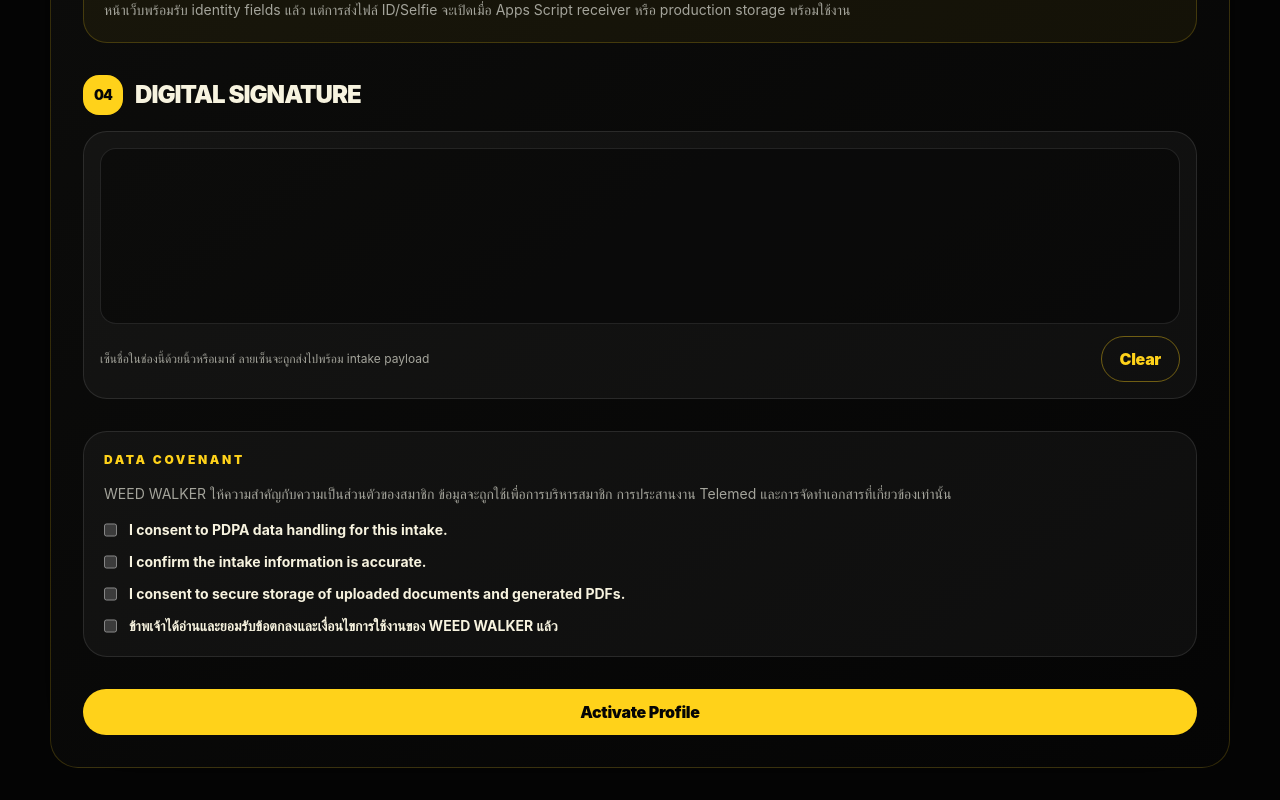
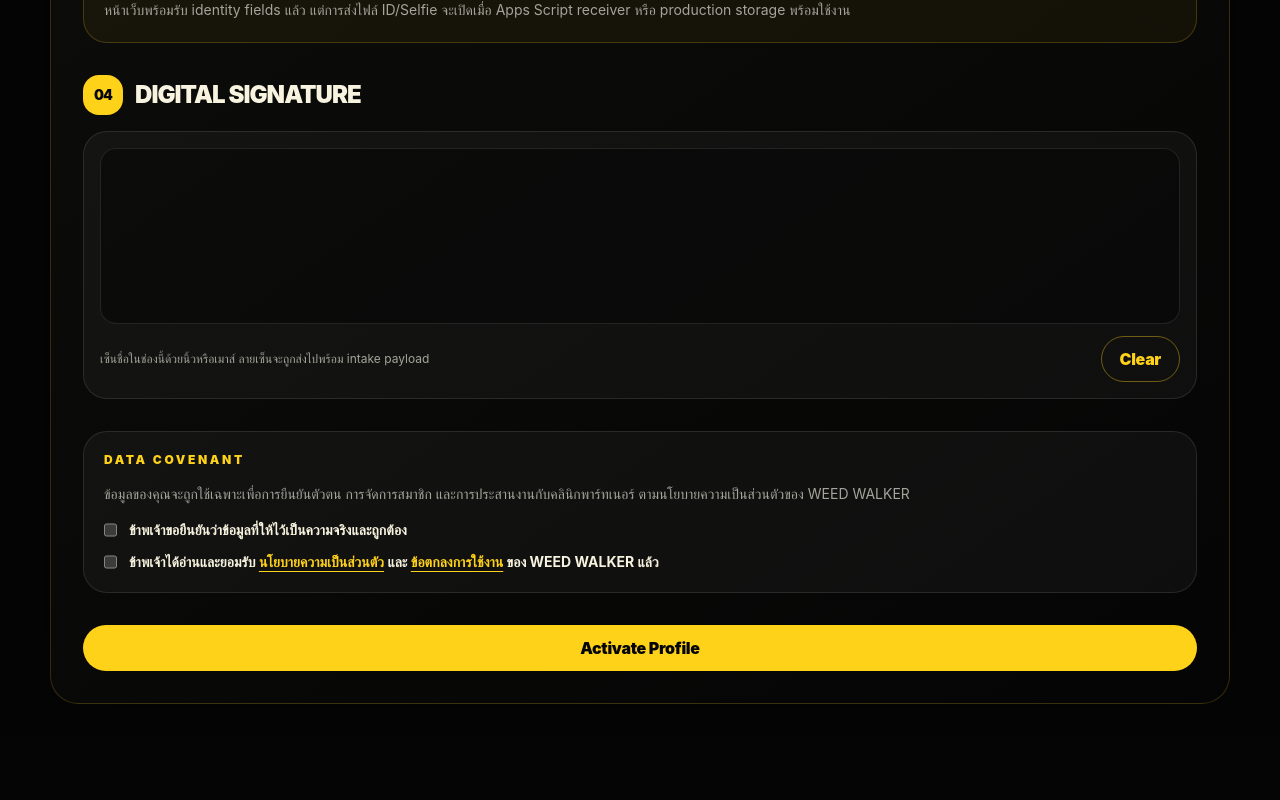
Before and after one commit to ncckaz-arch/weedwalker-site, a Next.js app: page /intake in a window 1280 px wide. Shown: the part 1310-2110 px from the top of the page. After the commit the page ends 2046 px from the top, so only its background shows below. Built offline with nearby package versions, Linux system fonts and the light colour scheme; no server answers.

Commit message:
Simplify intake data covenant consent

```diff
--- a/src/components/intake-form.tsx
+++ b/src/components/intake-form.tsx
@@ -204,24 +204,28 @@ export function IntakeForm() {
       <section className="grid gap-3 rounded-3xl border border-white/10 bg-white/[0.04] p-5">
         <p className="text-xs font-black uppercase tracking-[0.22em] text-walkerYellow">Data Covenant</p>
         <p className="text-sm leading-7 text-walkerMuted">
-          WEED WALKER ให้ความสำคัญกับความเป็นส่วนตัวของสมาชิก ข้อมูลจะถูกใช้เพื่อการบริหารสมาชิก
-          การประสานงาน Telemed และการจัดทำเอกสารที่เกี่ยวข้องเท่านั้น
+          ข้อมูลของคุณจะถูกใช้เฉพาะเพื่อการยืนยันตัวตน การจัดการสมาชิก และการประสานงานกับคลินิกพาร์ทเนอร์
+          ตามนโยบายความเป็นส่วนตัวของ WEED WALKER
         </p>
-        <label className="flex gap-3 text-sm font-bold">
-          <input name="pdpaConsent" type="checkbox" required />
-          I consent to PDPA data handling for this intake.
-        </label>
+        <input name="pdpaConsent" type="hidden" value="true" />
+        <input name="documentStorageConsent" type="hidden" value="true" />
         <label className="flex gap-3 text-sm font-bold">
           <input name="medicalIntakeConsent" type="checkbox" required />
-          I confirm the intake information is accurate.
-        </label>
-        <label className="flex gap-3 text-sm font-bold">
-          <input name="documentStorageConsent" type="checkbox" required />
-          I consent to secure storage of uploaded documents and generated PDFs.
+          ข้าพเจ้าขอยืนยันว่าข้อมูลที่ให้ไว้เป็นความจริงและถูกต้อง
         </label>
         <label className="flex gap-3 text-sm font-bold">
           <input name="termsConsent" type="checkbox" required />
-          ข้าพเจ้าได้อ่านและยอมรับข้อตกลงและเงื่อนไขการใช้งานของ WEED WALKER แล้ว
+          <span>
+            ข้าพเจ้าได้อ่านและยอมรับ{' '}
+            <a className="text-walkerYellow underline underline-offset-4" href="/privacy-policy">
+              นโยบายความเป็นส่วนตัว
+            </a>{' '}
+            และ{' '}
+            <a className="text-walkerYellow underline underline-offset-4" href="/terms-of-use">
+              ข้อตกลงการใช้งาน
+            </a>{' '}
+            ของ WEED WALKER แล้ว
+          </span>
         </label>
       </section>
 
```
